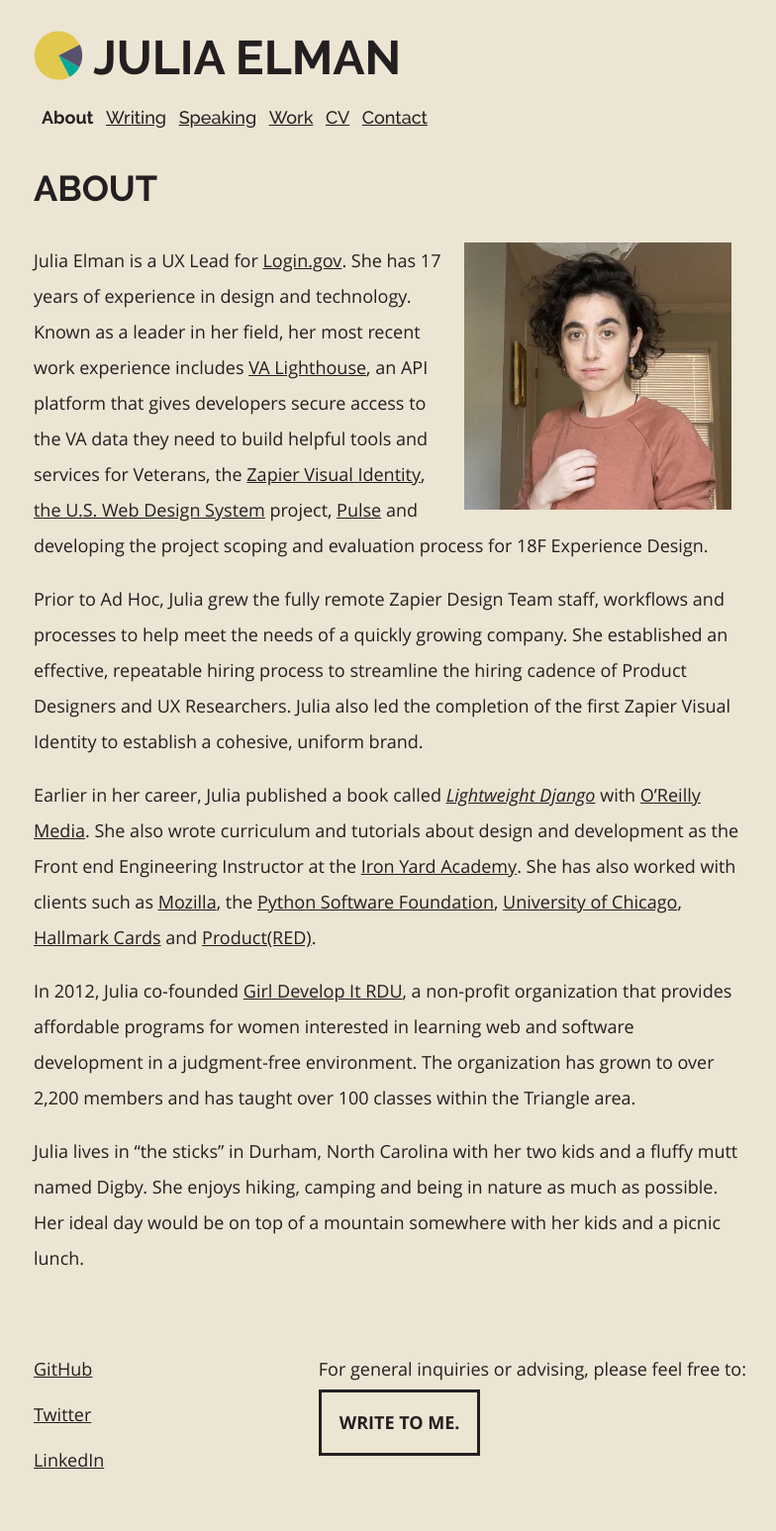
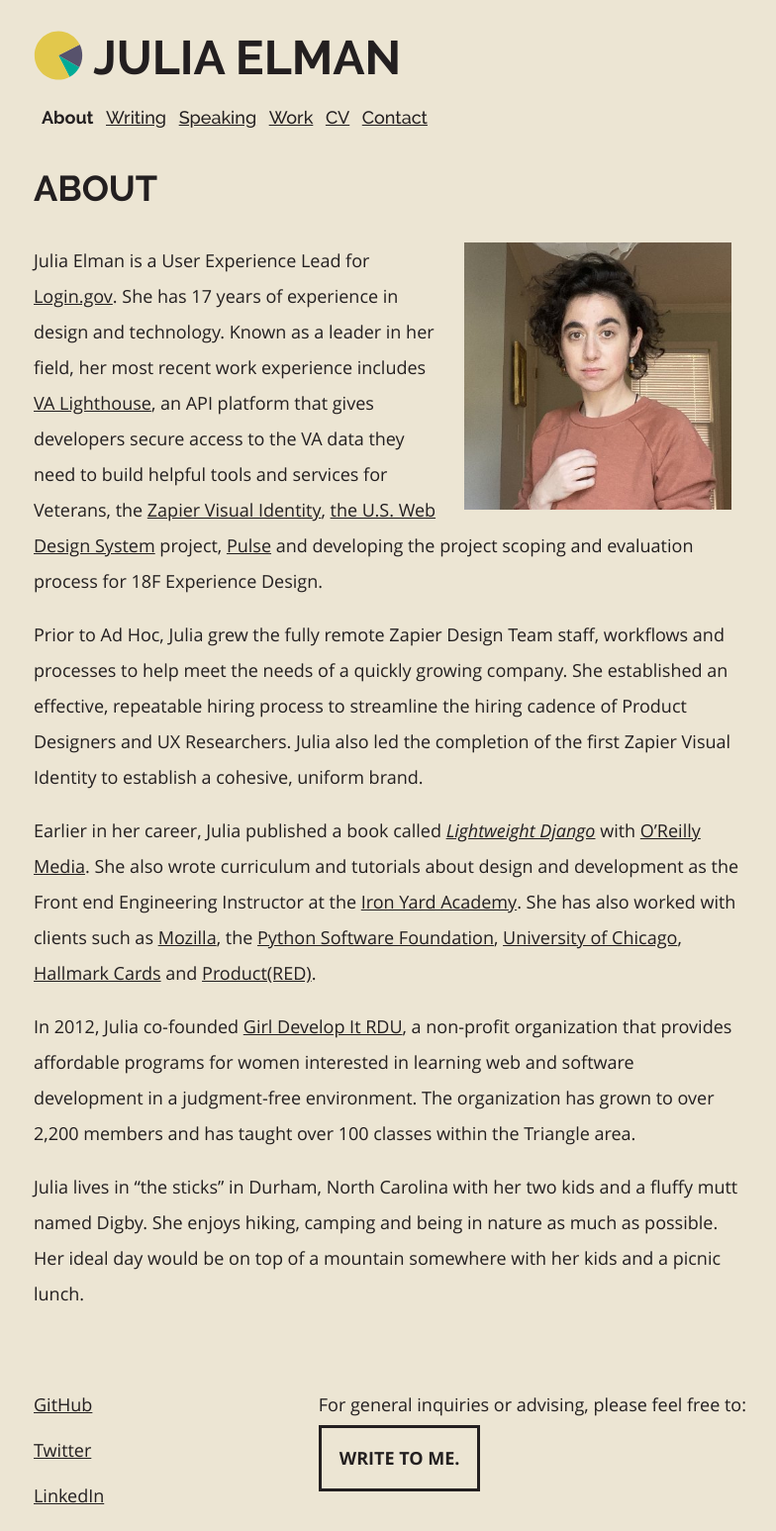
Before and after one commit to juliaelman/juliaelman.github.io, a Jekyll site: the page built from pages/about.md, in a window 1280 px wide. Shown: the whole page at 99% size, without its empty margins (246-1030 px from the left). Built offline with Jekyll 4.4.1, drawn with Linux system fonts in a browser that asks for light colours; before the commit the page ends 1511 px from its top, so only the background shows below that.

Commit message:
Spell out UX... explicit over implicit.

```diff
--- a/index.html
+++ b/index.html
@@ -4,7 +4,7 @@
 body_id: home
 ---
 
-<p>Hello! I'm Julia Elman -- a UX Lead based in Durham, North Carolina. I lead design and development teams, and coach people to help them reach their full potential and create amazing things. My most recent work includes <a href="https://login.gov">Login.gov</a>, the <a href="https://developer.va.gov/">Department of Veterans Affairs API Platform</a>, <a href="https://zapier.com/blog/remote-design-visual-identity/">Zapier Visual Identity</a> and the <a href="https://designsystem.digital.gov/">U.S. Web Design System</a>.</p>
+<p>Hello! I'm Julia Elman -- a User Experience Lead based in Durham, North Carolina. I lead design and development teams, and coach people to help them reach their full potential and create amazing things. My most recent work includes <a href="https://login.gov">Login.gov</a>, the <a href="https://developer.va.gov/">Department of Veterans Affairs API Platform</a>, <a href="https://zapier.com/blog/remote-design-visual-identity/">Zapier Visual Identity</a> and the <a href="https://designsystem.digital.gov/">U.S. Web Design System</a>.</p>
 
 <p>Apart from technology, I like spending time hiking and camping in the woods of North Carolina.</p>
 
--- a/pages/about.md
+++ b/pages/about.md
@@ -6,7 +6,7 @@
 ---
 <img src="/assets/images/julia-elman.jpg" alt="Julia Elman" class="profile">
 
-Julia Elman is a UX Lead for <a href="https://login.gov/">Login.gov</a>. She has 17 years of experience in design and technology. Known as a leader in her field, her most recent work experience includes [VA Lighthouse](https://developer.va.gov/), an API platform that gives developers secure access to the VA data they need to build helpful tools and services for Veterans, the <a href="https://zapier.com/blog/remote-design-visual-identity/">Zapier Visual Identity</a>, <a href="https://designsystem.digital.gov/">the U.S. Web Design System</a> project, <a href="https://pulse.cio.gov">Pulse</a> and developing the project scoping and evaluation process for 18F Experience Design.
+Julia Elman is a User Experience Lead for <a href="https://login.gov/">Login.gov</a>. She has 17 years of experience in design and technology. Known as a leader in her field, her most recent work experience includes [VA Lighthouse](https://developer.va.gov/), an API platform that gives developers secure access to the VA data they need to build helpful tools and services for Veterans, the <a href="https://zapier.com/blog/remote-design-visual-identity/">Zapier Visual Identity</a>, <a href="https://designsystem.digital.gov/">the U.S. Web Design System</a> project, <a href="https://pulse.cio.gov">Pulse</a> and developing the project scoping and evaluation process for 18F Experience Design.
 
 Prior to Ad Hoc, Julia grew the fully remote Zapier Design Team staff, workflows and processes to help meet the needs of a quickly growing company. She established an effective, repeatable hiring process to streamline the hiring cadence of Product Designers and UX Researchers. Julia also led the completion of the first Zapier Visual Identity to establish a cohesive, uniform brand.
 
```
